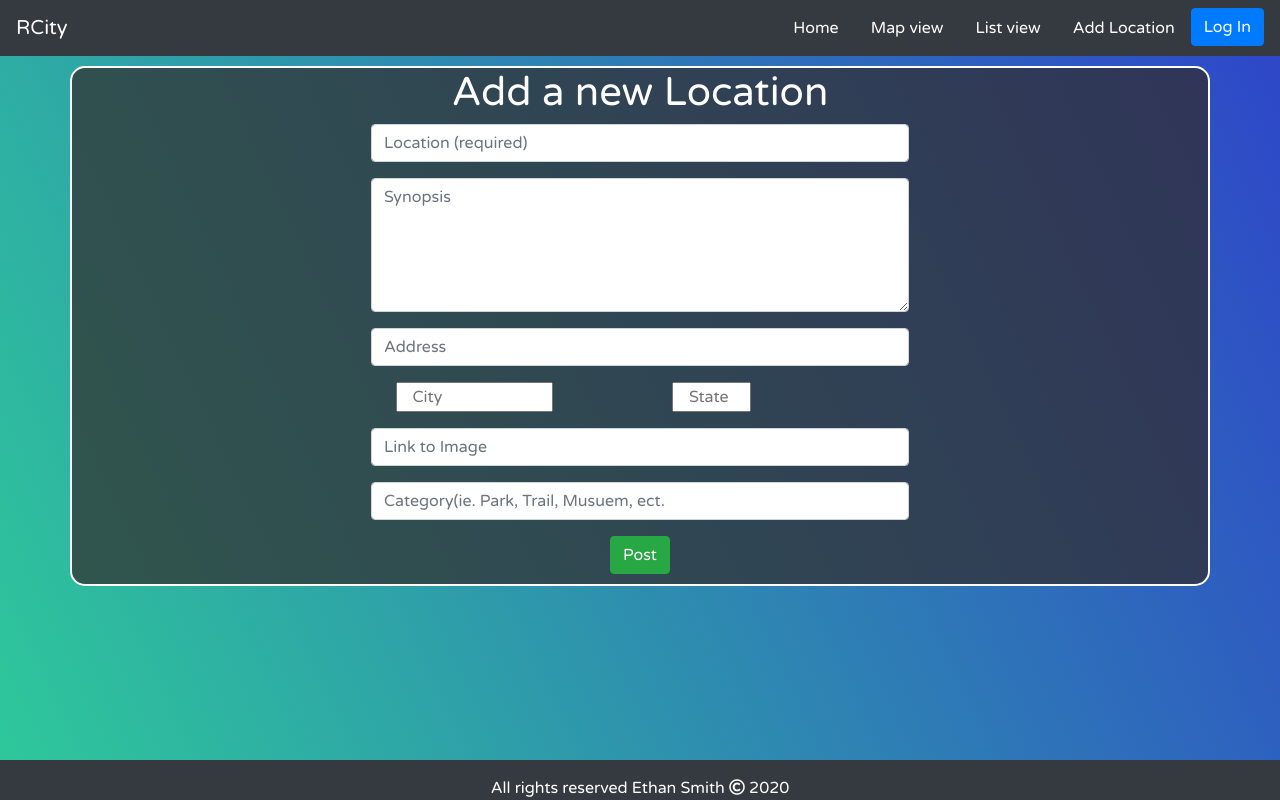
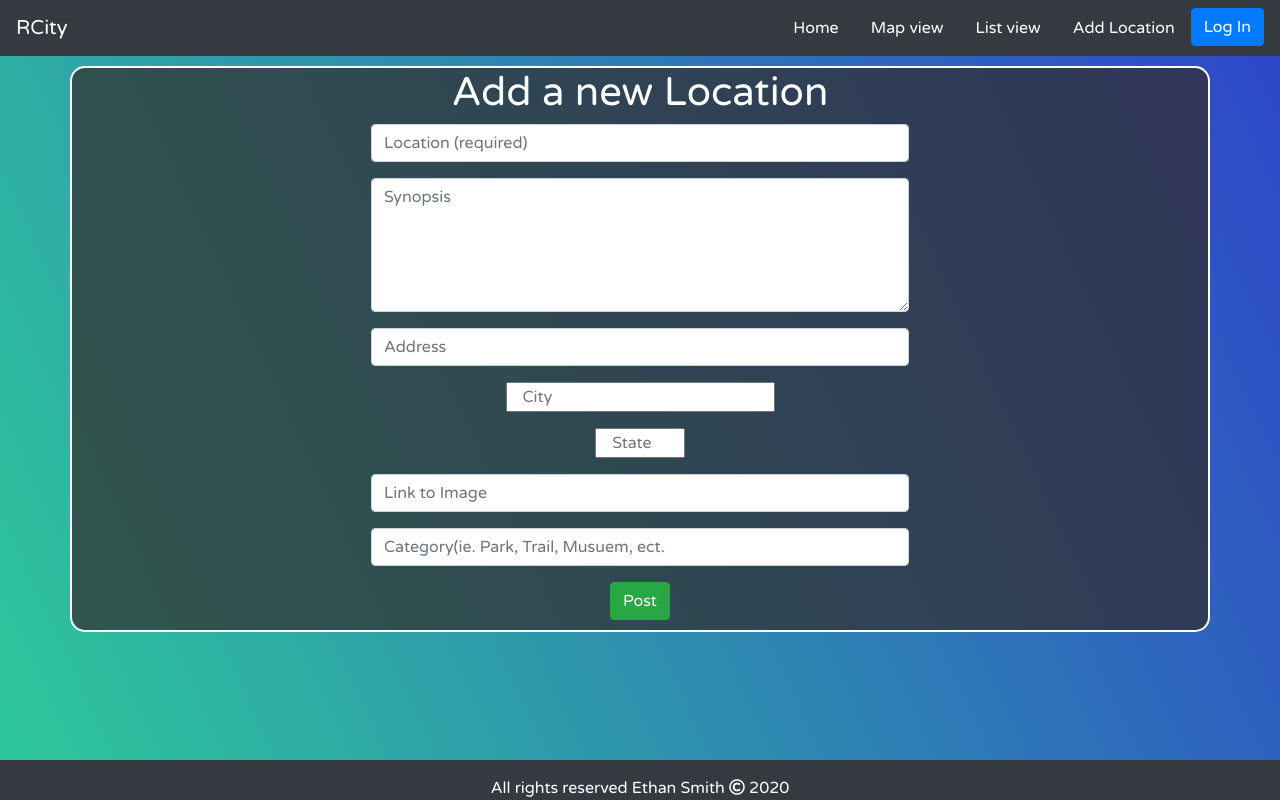
Before and after one commit to ejsmith13/city_app, a React (Create React App) app in the folder client/: page /add in a window 1280 px wide. Built offline with nearby package versions, Linux system fonts and the light colour scheme; no server answers; what google-maps-react would draw is missing.

Commit message:
fixing address form

```diff
--- a/client/src/pages/createNew.js
+++ b/client/src/pages/createNew.js
@@ -68,20 +68,20 @@ function NewLocation() {
               placeholder="Address"
             />
 
-            <div className="row">
+
               <Input
                 onChange={handleInputChange}
                 name="city"
                 placeholder="City"
-                className="col-md-8"
+                className="col-md-6"
               />
               <Input
                 onChange={handleInputChange}
                 name="state"
                 placeholder="State"
-                className="col-md-4"
+                className="col-md-2"
               />
-            </div>
+
 
             <Input
               onChange={handleInputChange}
```
